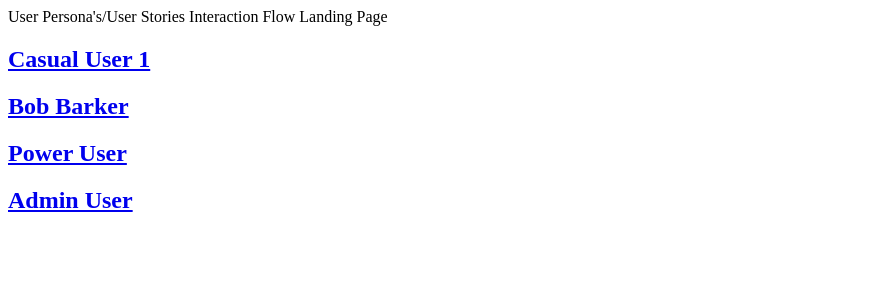
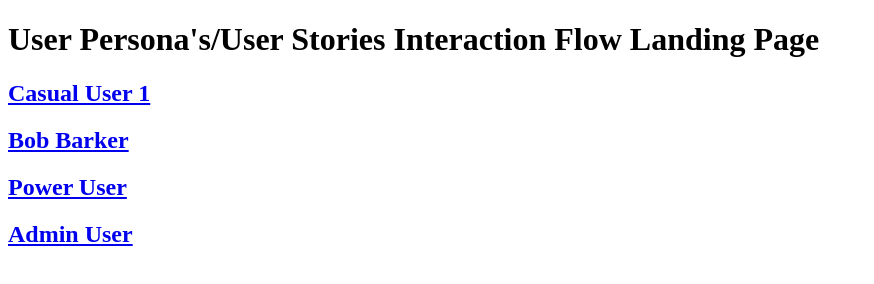
Before and after one commit to team-free-money/team-free-money-cs, a plain HTML site: page public_html/documentation/persona-landing-page.html in a window 1280 px wide. Shown: the whole page, without its empty margins (0-874 px from the left). Drawn offline with Linux system fonts and the light colour scheme.

Commit message:
landing page edit

```diff
--- a/public_html/documentation/persona-landing-page.html
+++ b/public_html/documentation/persona-landing-page.html
@@ -8,7 +8,7 @@
     <title>Document</title>
 </head>
 <body>
-<header>User Persona's/User Stories Interaction Flow Landing Page</header>
+<h1>User Persona's/User Stories Interaction Flow Landing Page</h1>
 
 <h2><a href="./casual-user-1.html">Casual User 1</a></h2>
 <h2><a href="./casual-user-2.html">Bob Barker</a></h2>
```
